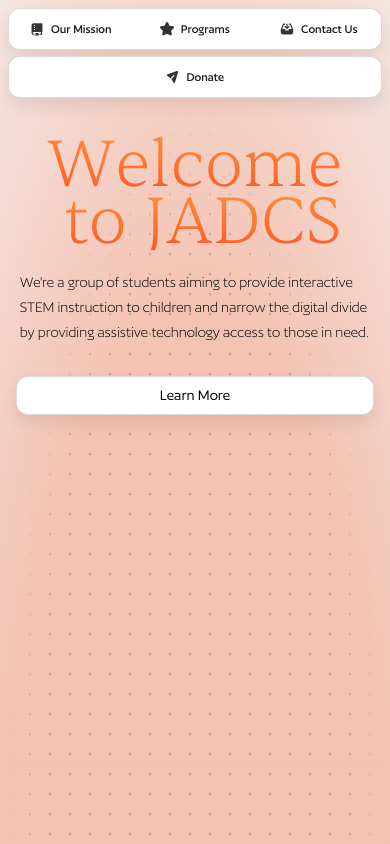
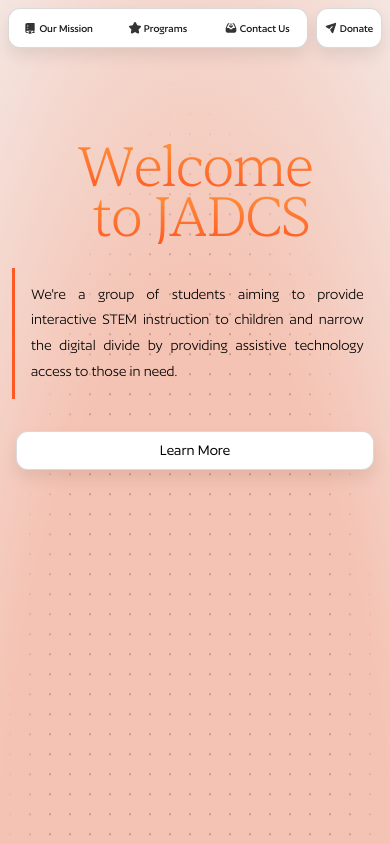
Before and after one commit to dylnfraser/jadcs-website, a React (Vite) app: page / in a window 390 px wide. Shown: the top 844 px of the page. Built offline with nearby package versions, Linux system fonts and the light colour scheme.

Commit message:
Add scroll reveal animations and mobile tweaks

```diff
--- a/src/App.css
+++ b/src/App.css
@@ -158,6 +158,31 @@ a {
 @keyframes appear-text {
     from {
         font-weight: 200;
-        opacity: 0;
     }
 }
+
+.scrollReveal {
+    opacity: 0;
+    transform: translate3d(0, 3rem, 0) scale(0.98);
+    filter: blur(6px);
+    transition:
+        opacity 700ms cubic-bezier(0.22, 1, 0.36, 1) var(--reveal-delay, 0ms),
+        transform 700ms cubic-bezier(0.22, 1, 0.36, 1) var(--reveal-delay, 0ms),
+        filter 700ms ease-out var(--reveal-delay, 0ms);
+}
+
+.scrollReveal.isVisible {
+    opacity: 1;
+    transform: translate3d(0, 0, 0) scale(1);
+    filter: blur(0);
+}
+
+@media (prefers-reduced-motion: reduce) {
+    .scrollReveal,
+    .scrollReveal.isVisible {
+        opacity: 1;
+        transform: none;
+        filter: none;
+        transition: none;
+    }
+}
--- a/src/App.tsx
+++ b/src/App.tsx
@@ -1,5 +1,5 @@
 import type { ReactElement } from "react";
-import { useRef } from "react";
+import { useEffect, useRef } from "react";
 import "./App.css";
 import Background from "./components/layout/Background";
 import Navbar from "./components/layout/Navbar";
@@ -12,6 +12,37 @@ import ProgressiveBlur from "./components/effects/ProgressiveBlur";
 
 function App(): ReactElement {
   const missionRef = useRef<HTMLElement>(null);
+
+  useEffect(() => {
+    if (window.matchMedia("(prefers-reduced-motion: reduce)").matches) return;
+
+    const elements = document.querySelectorAll<HTMLElement>(
+      ".missionContent > h2, .missionContent > p, #missionGoals > span, " +
+        ".programsSection > .sectionEyebrow, .programsSection > h2, " +
+        ".programsSection > .sectionIntro, .programCard, .contactFooterMain, .footerBottom",
+    );
+
+    elements.forEach((element, index) => {
+      element.classList.add("scrollReveal");
+      element.style.setProperty("--reveal-delay", `${(index % 3) * 90}ms`);
+    });
+
+    const observer = new IntersectionObserver(
+      (entries) => {
+        entries.forEach((entry) => {
+          if (!entry.isIntersecting) return;
+
+          entry.target.classList.add("isVisible");
+          observer.unobserve(entry.target);
+        });
+      },
+      { threshold: 0.12, rootMargin: "0px 0px -8% 0px" },
+    );
+
+    elements.forEach((element) => observer.observe(element));
+
+    return () => observer.disconnect();
+  }, []);
 
   const handleLearnMore = () => {
     const prefersReducedMotion = window.matchMedia("(prefers-reduced-motion: reduce)").matches;
--- a/src/components/layout/Navbar.css
+++ b/src/components/layout/Navbar.css
@@ -64,37 +64,37 @@
 
 @media (max-width: 700px) {
     .navbar {
-        height: auto;
+        height: 40px;
         min-height: 40px;
     }
 
     .navbar-left {
         left: 8px;
-        right: 8px;
+        right: 92px;
         width: auto;
         justify-content: space-between;
         overflow: hidden;
     }
 
     .navbar-right {
-        top: 56px;
-        left: 8px;
+        top: 8px;
         right: 8px;
-        width: auto;
+        width: 76px;
     }
 
     .navbar a {
         flex: 1 1 0;
         height: 40px;
         min-width: 0;
-        padding: 8px 10px;
-        gap: 7px;
+        padding: 8px 4px;
+        gap: 5px;
         white-space: nowrap;
-        font-size: 14px;
+        font-size: 13px;
     }
 
     .navbar a img {
-        width: 0.95rem;
+        width: 0.85rem;
+        flex: 0 0 auto;
     }
 
     .navbar-right a {
@@ -104,13 +104,28 @@
 }
 
 @media (max-width: 430px) {
+    .navbar-left {
+        right: 82px;
+    }
+
+    .navbar-right {
+        width: 66px;
+    }
+
     .navbar a {
-        padding-inline: 8px;
-        font-size: 13px;
+        padding-inline: 3px;
+        gap: 3px;
+        font-size: 11.5px;
     }
 
     .navbar a img {
-        width: 0.85rem;
+        width: 0.75rem;
+    }
+}
+
+@media (max-width: 350px) {
+    .navbar a img {
+        display: none;
     }
 }
 
--- a/src/components/sections/Welcome/WelcomeSection.css
+++ b/src/components/sections/Welcome/WelcomeSection.css
@@ -12,7 +12,7 @@
     background-clip: text;
     -webkit-background-clip: text;
     -webkit-text-fill-color: transparent;
-    font-size: clamp(3rem, 7vw, 3.5rem);
+    font-size: clamp(2rem, 7vw, 3.5rem);
     font-weight: 400;
     line-height: 0.95;
     text-align: center;
@@ -20,6 +20,10 @@
 }
 
 .welcomeQuote {
+    opacity: 0;
+    animation: move-up 600ms cubic-bezier(0.22, 1, 0.36, 1) forwards;
+    /*animation-delay: 0.2s;*/
+
     width: min(680px, 100%);
     margin: 1rem auto 0;
     color: rgba(0, 0, 0, 1);
@@ -41,7 +45,7 @@
     -webkit-background-clip: text;
     -webkit-text-fill-color: transparent;
     font-weight: 300;
-    animation: welcome-weight-ripple 100ms linear both;
+    animation: welcome-weight-ripple 300ms linear both;
 }
 
 @keyframes welcome-weight-ripple {
@@ -68,20 +72,29 @@
 
 @media (max-width: 700px) {
     .welcomeSection {
-        width: min(94vw, 560px);
-        margin-top: 8.5rem;
+        width: min(calc(100vw - 2rem), 560px);
+        margin-top: clamp(7.75rem, 18vh, 9rem);
+        padding: 0;
     }
 
     .welcomeTitle {
-        font-size: clamp(4rem, 18vw, 6rem);
-        line-height: 0.86;
+        max-width: 9ch;
+        margin-inline: auto;
+        font-size: clamp(3.15rem, 14vw, 4.8rem);
+        line-height: 0.88;
+        letter-spacing: -0.045em;
         text-wrap: balance;
     }
 
     .welcomeQuote {
-        margin-top: 1.25rem;
-        line-height: 1.55rem;
-        text-align: left;
+        width: 100%;
+        margin-top: 1.5rem;
+        padding: 1rem 1.1rem 1.05rem 1.25rem;
+        border-left: 3px solid var(--prim-color);
+        font-size: clamp(1rem, 4vw, 1.25rem);
+        font-weight: 350;
+        line-height: 1.6;
+        text-align: justify;
     }
 
     .char {
@@ -90,7 +103,30 @@
 }
 
 @media (max-width: 420px) {
+    .welcomeSection {
+        width: calc(100vw - 1.5rem);
+    }
+
     .welcomeTitle {
-        font-size: clamp(3.6rem, 17vw, 4.75rem);
+        font-size: clamp(2.8rem, 14.5vw, 3.8rem);
+    }
+
+    .welcomeQuote {
+        padding: 0.9rem 0.9rem 0.95rem 1rem;
+        border-radius: 0 16px 16px 0;
     }
 }
+
+@keyframes move-up {
+    from {
+        opacity: 0;
+        transform: translateY(0.75rem);
+        filter: blur(3px);
+    }
+
+    to {
+        opacity: 1;
+        transform: translateY(0);
+        filter: blur(0);
+    }
+}
```
